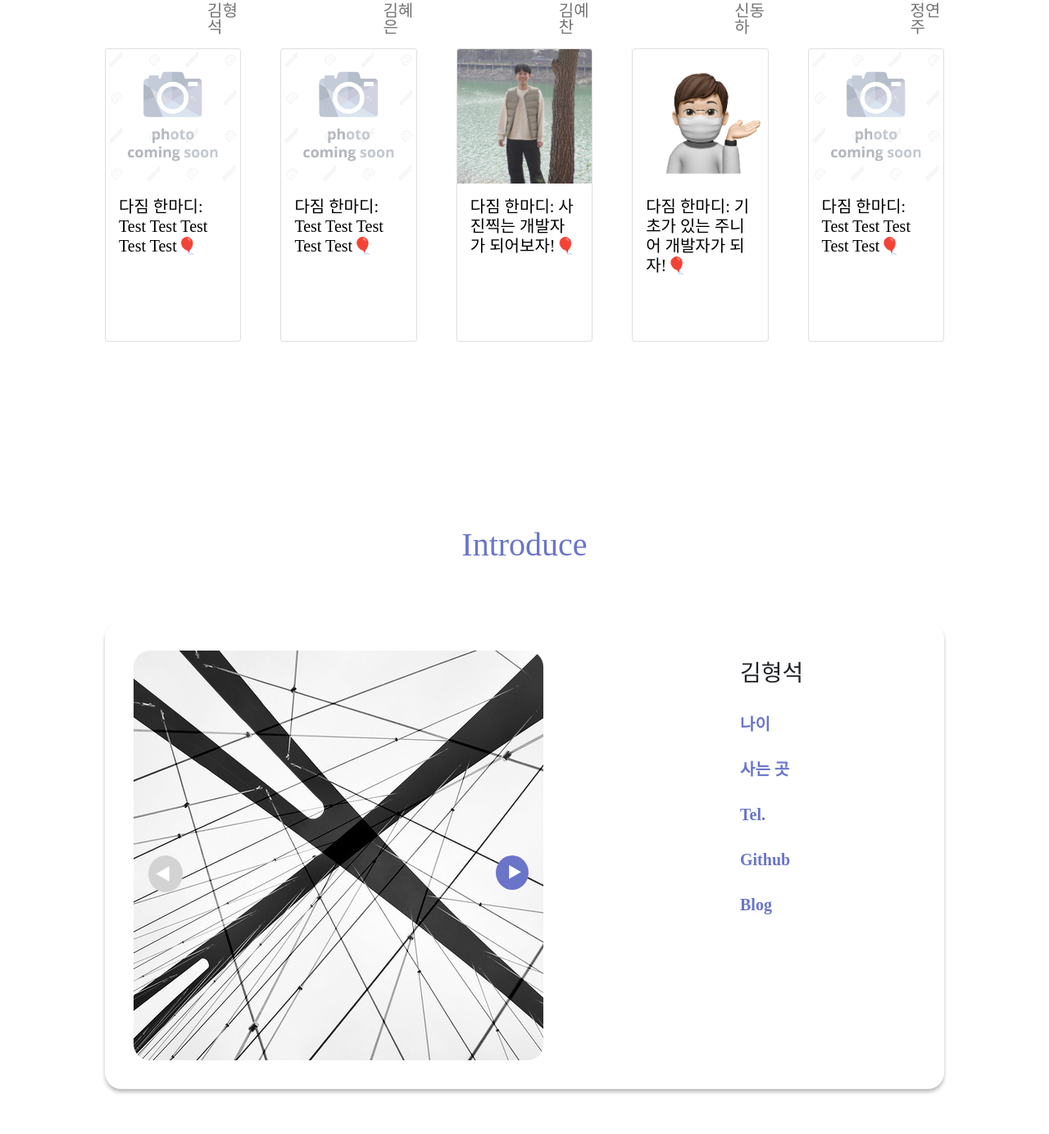
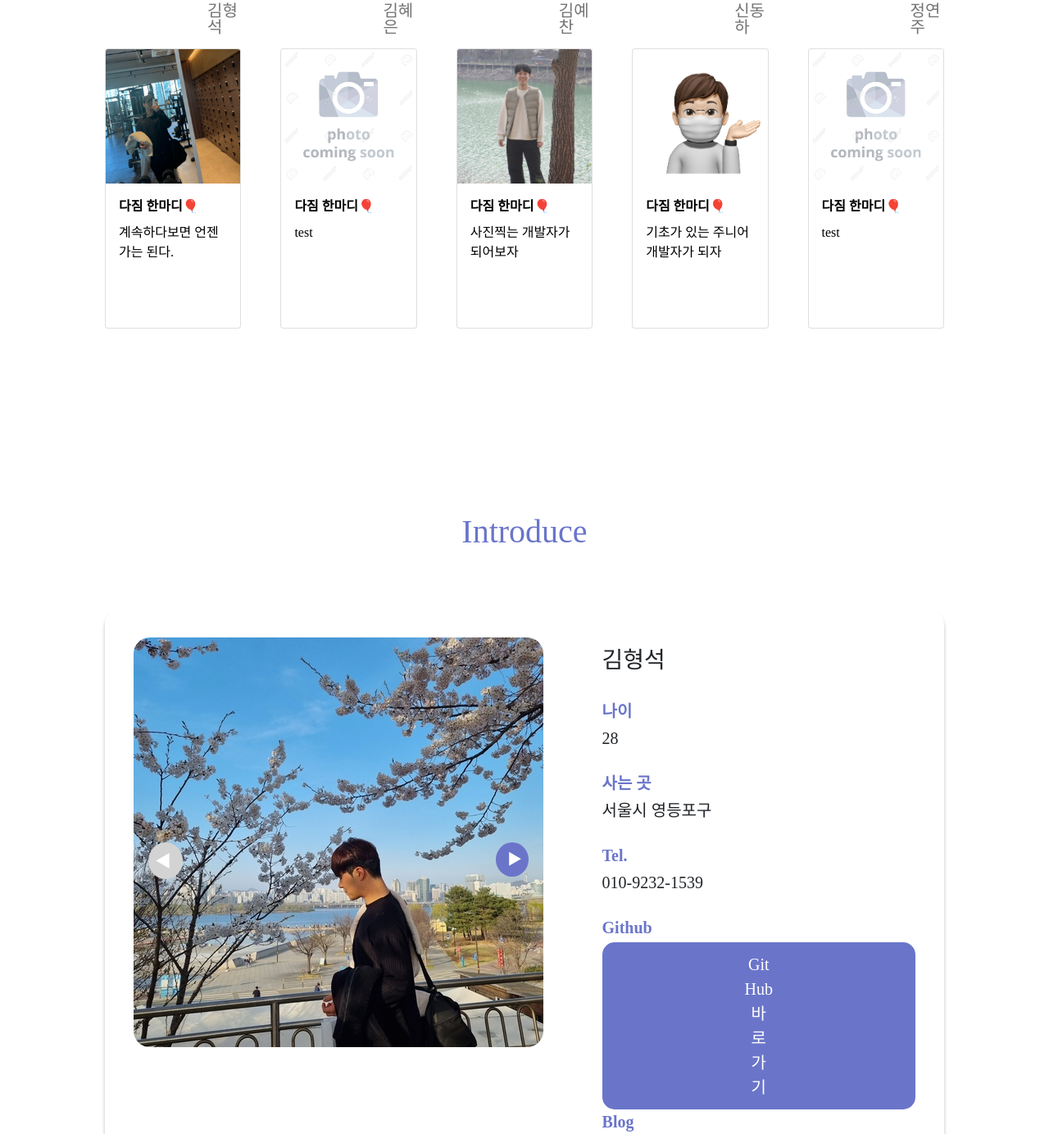
Before and after one commit to jdusw/Project, a plain HTML site: page index.html in a window 1280 px wide. Shown: the part 1268-2652 px from the top of the page at 82% size. Drawn offline with nearby package versions, Linux system fonts and the light colour scheme; no server answers; a web font is replaced by a local one.

Commit message:
코드 수정

```diff
--- a/index.html
+++ b/index.html
@@ -104,9 +104,10 @@
               <p class="txt-title2">김형석</p>
               <a href="#section1">
                 <div class="card h-100">
-                  <img src="src/img/이미지.jpg" class="card-img-top" alt="...">
+                  <img src="src/img/Hyungs.jpg" class="card-img-top" alt="...">
                   <div class="card-body">
-                    <h5 class="card-title">다짐 한마디: Test Test Test Test Test🎈</h5>
+                    <dt class="card-title">다짐 한마디🎈</dt>
+                    <dd class="card-title">계속하다보면 언젠가는 된다.</dd>
                   </div>
                 </div>
               </a>
@@ -118,7 +119,8 @@
                 <div class="card h-100">
                   <img src="src/img/이미지.jpg" class="card-img-top" alt="...">
                   <div class="card-body">
-                    <h5 class="card-title">다짐 한마디: Test Test Test Test Test🎈</h5>
+                    <dt class="card-title">다짐 한마디🎈</dt>
+                    <dd class="card-title">test</dd>
                   </div>
                 </div>
               </a>
@@ -129,7 +131,8 @@
                 <div class="card h-100">
                   <img src="src/img/kyc/1.JPG" class="card-img-top" alt="...">
                   <div class="card-body">
-                    <h5 class="card-title">다짐 한마디: 사진찍는 개발자가 되어보자!🎈</h5>
+                    <dt class="card-title">다짐 한마디🎈</dt>
+                    <dd class="card-title">사진찍는 개발자가 되어보자</dd>
                   </div>
                 </div>
               </a>
@@ -140,7 +143,8 @@
                 <div class="card h-100">
                   <img src="src/img/me.png" class="card-img-top" alt="...">
                   <div class="card-body">
-                    <h5 class="card-title">다짐 한마디: 기초가 있는 주니어 개발자가 되자!🎈</h5>
+                    <dt class="card-title">다짐 한마디🎈</dt>
+                    <dd class="card-title">기초가 있는 주니어 개발자가 되자</dd>
                   </div>
                 </div>
               </a>
@@ -151,9 +155,8 @@
                 <div class="card h-100">
                   <img src="src/img/이미지.jpg" class="card-img-top" alt="...">
                   <div class="card-body">
-                    <h5 class="card-title">다짐 한마디: Test Test Test Test Test🎈</h5>
-
-
+                    <dt class="card-title">다짐 한마디🎈</dt>
+                    <dd class="card-title">test</dd>
                   </div>
                 </div>
               </a>
@@ -170,9 +173,9 @@
         <div class="slide-container">
           <div class="slide-album">
             <div class="slide-images">
-              <img src="src/img/500500.jpg" alt="내 사진" />
-              <img src="src/img/500500.jpg" alt="내 사진" />
-              <img src="src/img/500500.jpg" alt="내 사진" />
+              <img src="src/img/hyungs-img-1.jpg"  alt="내 사진" />
+              <img src="src/img/hyungs-img-2.jpg"  alt="내 사진" />
+              <img src="src/img/hyungs-img-3.jpg"  alt="내 사진" />
             </div>
             <button class="btn-next">▶</button>
             <button class="btn-prev">◀</button>
@@ -182,15 +185,19 @@
           <h3>김형석</h3>
           <dl>
             <dt>나이</dt>
-            <dd></dd>
+            <dd>28</dd>
             <dt>사는 곳</dt>
-            <dd></dd>
+            <dd>서울시 영등포구</dd>
             <dt>Tel.</dt>
-            <dd></dd>
+            <dd>010-9232-1539</dd>
             <dt>Github</dt>
-            <dd></dd>
+            <button class="btn-detail" type="button" onclick="location.href='https://github.com/Hyungs0703/';">
+              Git Hub 바로가기
+            </button>
             <dt>Blog</dt>
-            <dd id="section2"></dd>
+            <button class="btn-detail" type="button" onclick="location.href='https://hs-backend.tistory.com/';">
+             블로그 바로가기
+             </button>
           </dl>
         </div>
       </article>
```
Also changed, not shown: src/img/Hyungs-img-1.jpg (added), src/img/Hyungs-img-2.jpg (added), src/img/Hyungs.jpg (added), src/img/hyungs-img-3.jpg (added), 1 other file.
